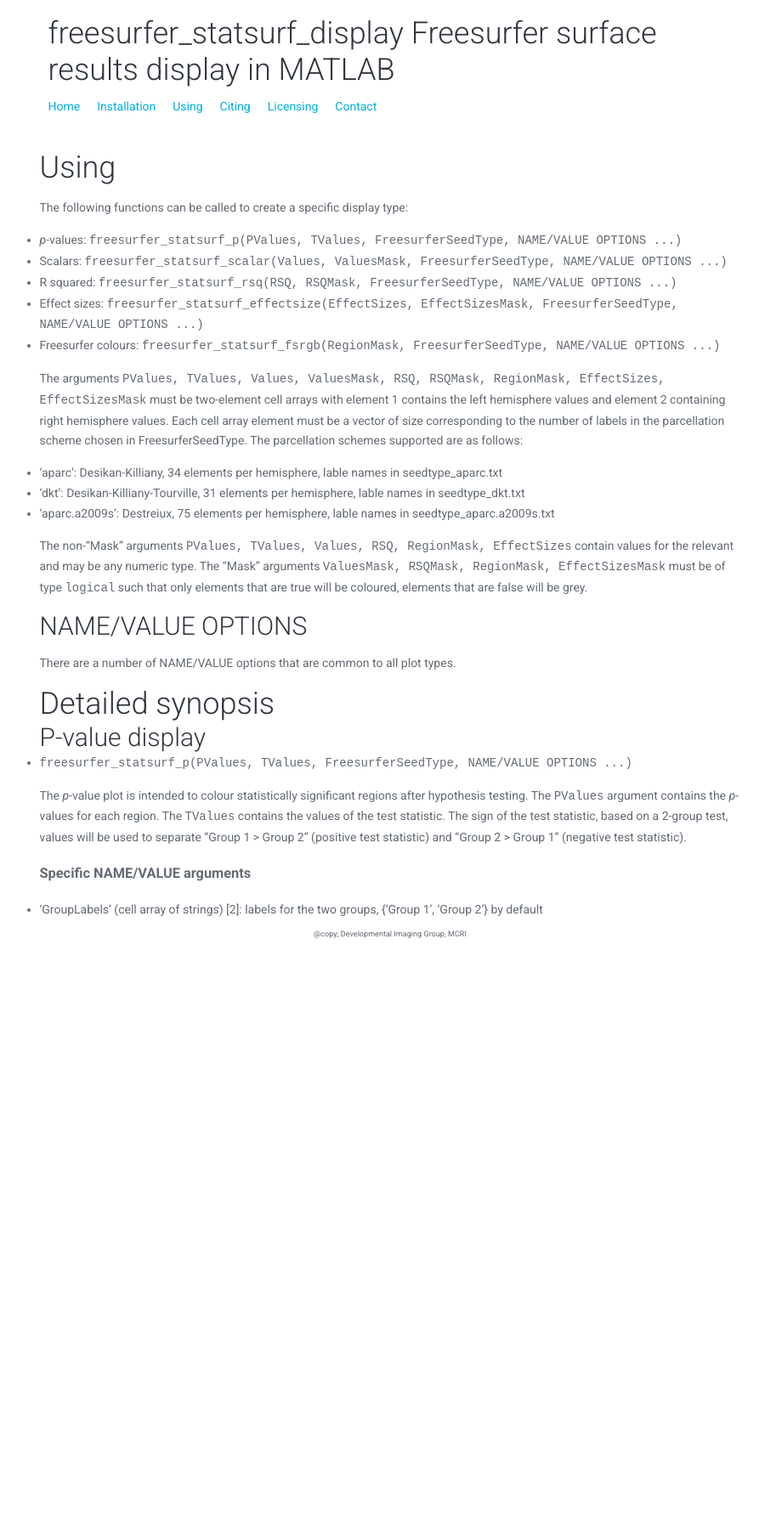
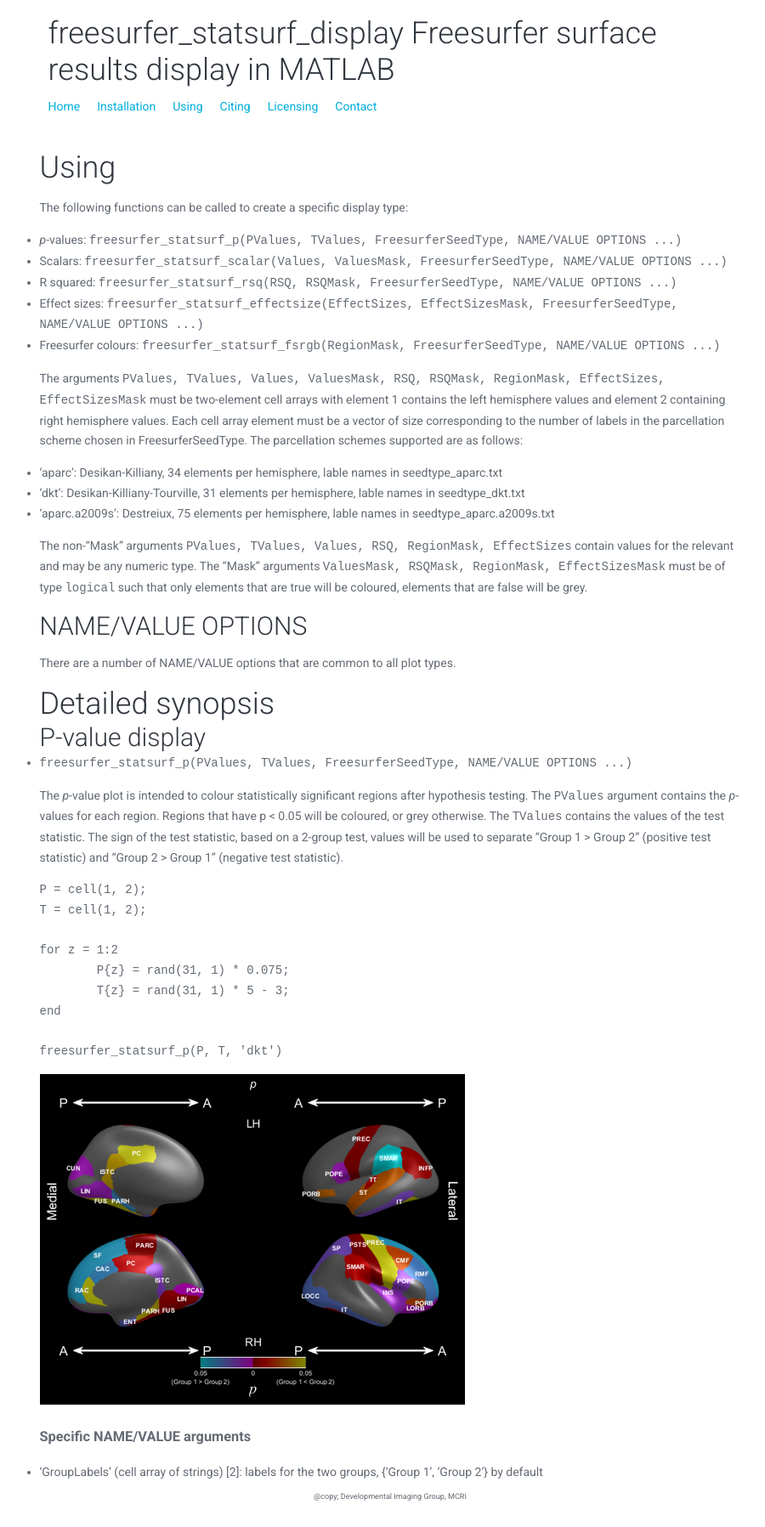
Before and after one commit to DevelopmentalImagingMCRI/freesurfer_statsurf_display, a Jekyll site: the page built from using/index.md, in a window 1280 px wide. Shown: the whole page at 85% size, without its empty margins (181-1081 px from the left). Built offline with Jekyll 4.4.1, drawn with Linux system fonts in a browser that asks for light colours; before the commit the page ends 1134 px from its top, so only the background shows below that.

Commit message:
Added p-value image

````diff
--- a/using/index.md
+++ b/using/index.md
@@ -33,7 +33,21 @@
 
 * `freesurfer_statsurf_p(PValues, TValues, FreesurferSeedType, NAME/VALUE OPTIONS ...)`
 
-The <I>p</I>-value plot is intended to colour statistically significant regions after hypothesis testing. The `PValues` argument contains the <I>p</I>-values for each region. The `TValues` contains the values of the test statistic. The sign of the test statistic, based on a 2-group test, values will be used to separate "Group 1 > Group 2" (positive test statistic) and "Group 2 > Group 1" (negative test statistic).
+The <I>p</I>-value plot is intended to colour statistically significant regions after hypothesis testing. The `PValues` argument contains the <I>p</I>-values for each region. Regions that have p < 0.05 will be coloured, or grey otherwise. The `TValues` contains the values of the test statistic. The sign of the test statistic, based on a 2-group test, values will be used to separate "Group 1 > Group 2" (positive test statistic) and "Group 2 > Group 1" (negative test statistic).
+
+```
+P = cell(1, 2);
+T = cell(1, 2);
+
+for z = 1:2
+	P{z} = rand(31, 1) * 0.075;
+	T{z} = rand(31, 1) * 5 - 3;
+end
+
+freesurfer_statsurf_p(P, T, 'dkt')
+```
+
+![Image of p-value plot](img/parc_dkt_p.png)
 
 ### Specific NAME/VALUE arguments
 
````
Also changed, not shown: using/img/parc_dkt_p.png (added).
